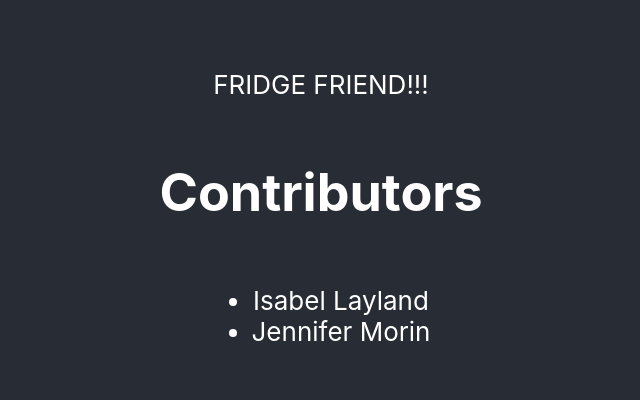
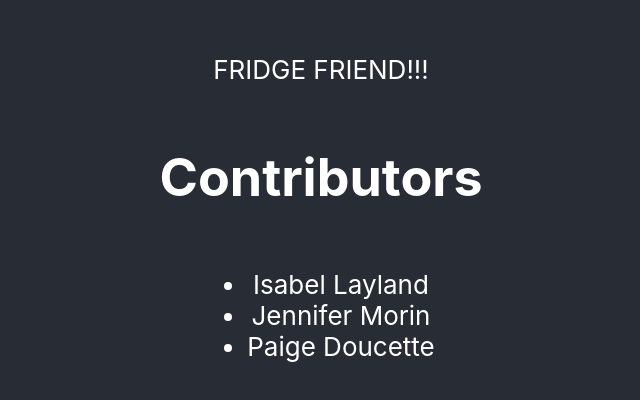
Before and after one commit to COS420-S2025/TeamD, a React (Create React App) app in the folder cos420-fridgefriend/: page / in a window 1280 px wide. Shown: the part 192-592 px from the top of the page, without its empty margins (319-959 px from the left). Built offline with nearby package versions, Linux system fonts and the light colour scheme.

Commit message:
added name

```diff
--- a/cos420-fridgefriend/src/App.tsx
+++ b/cos420-fridgefriend/src/App.tsx
@@ -17,6 +17,8 @@ function App() {
           <li>
             Jennifer Morin
           </li>
+          <li> Paige Doucette
+            </li>
         </ul>
       </header>
     </div>
```
